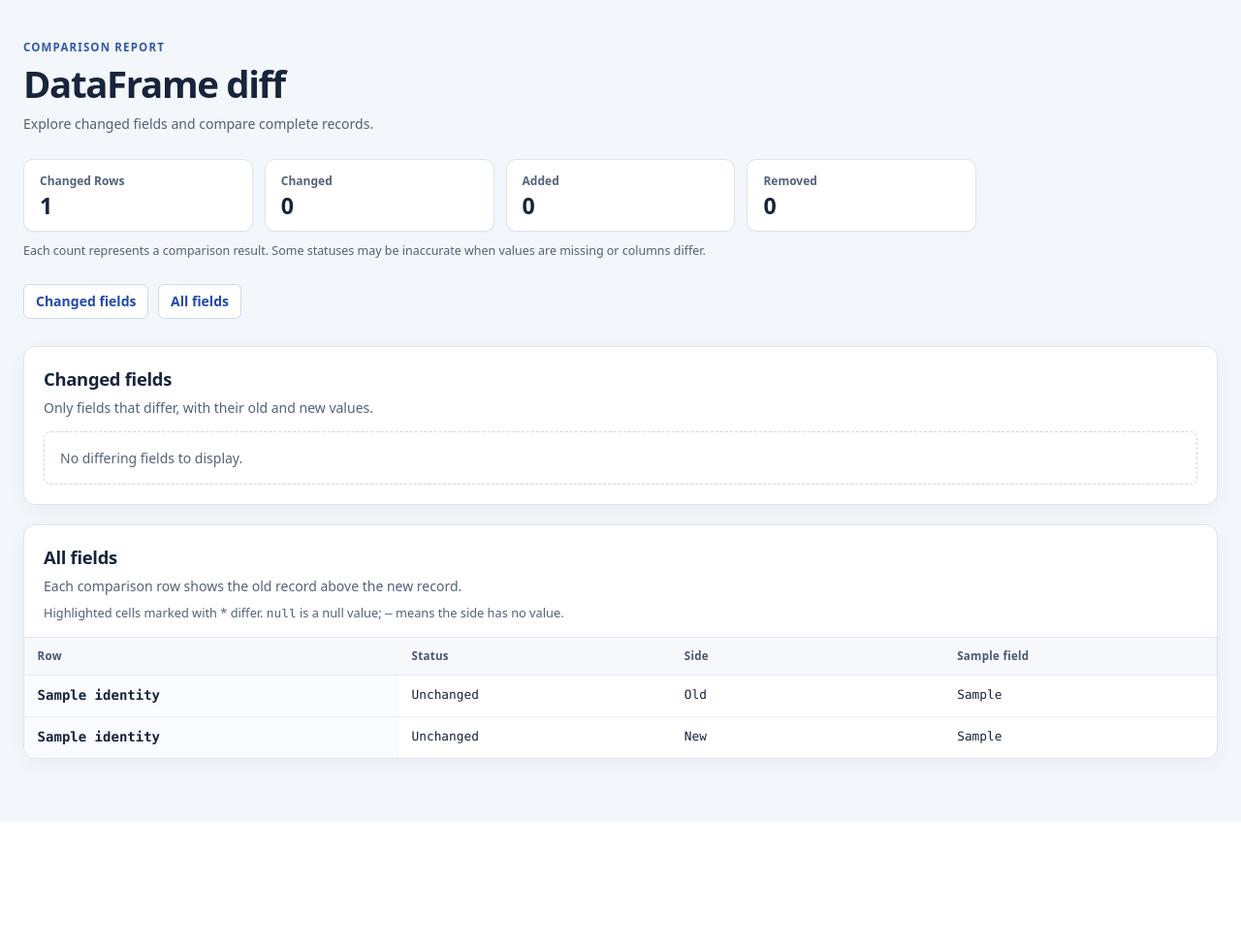
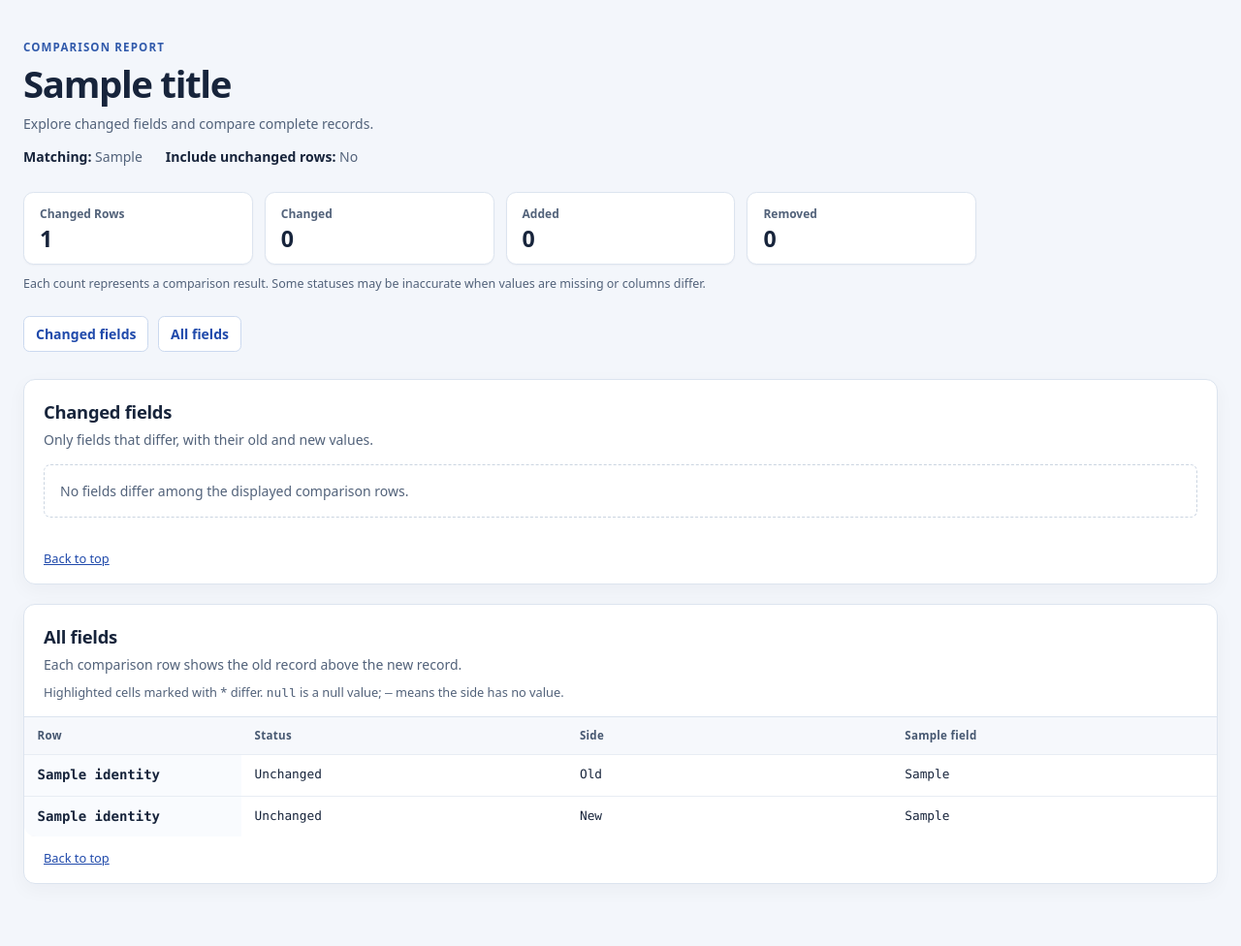
Before and after one commit to Robert-96/tools, a Python web app: template py-compare-df/src/templates/diff.html in a window 1280 px wide. Shown: the whole page at 97% size. Before the commit the page ends 802 px from the top, so only its background shows below. Run offline with Jinja, Linux system fonts and the light colour scheme; the template is opened without the code that fills it: most values are stand-ins (such as "Sample title", 1, 10 or a date in 2020).

Commit message:
Refactor HTML report template to use dynamic title and improve context display; enhance test cases for title escaping and report structure

```diff
--- a/py-compare-df/src/templates/diff.html
+++ b/py-compare-df/src/templates/diff.html
@@ -3,7 +3,7 @@
   <head>
     <meta charset="utf-8">
     <meta name="viewport" content="width=device-width, initial-scale=1">
-    <title>DataFrame diff</title>
+    <title>{{ title }}</title>
     <style>
       :root {
         color-scheme: light;
@@ -45,10 +45,13 @@
         text-transform: uppercase;
       }
 
-      h1 { margin: 0; font-size: clamp(1.7rem, 4vw, 2.4rem); line-height: 1.15; letter-spacing: -.035em; }
+      h1 { margin: 0; font-size: clamp(1.7rem, 4vw, 2.4rem); line-height: 1.15; letter-spacing: -.035em; overflow-wrap: anywhere; }
       h2 { margin: 0; font-size: 1.15rem; letter-spacing: -.015em; }
       p { margin: 0; }
       .intro { margin-top: .6rem; color: var(--muted); }
+      .report-context { display: flex; flex-wrap: wrap; gap: .5rem 1.5rem; margin-top: .8rem; color: var(--muted); }
+      .report-context strong { color: var(--ink); }
+      .report-context span { overflow-wrap: anywhere; }
 
       .summary {
         display: grid;
@@ -117,6 +120,25 @@
       .all-fields-table th, .all-fields-table td { min-width: 7rem; max-width: 20rem; }
       .all-fields-table tr.pair-start > * { border-top: 2px solid #cbd8e8; }
       .all-fields-table tr.pair-start:first-child > * { border-top: 0; }
+      .row-identity {
+        position: sticky;
+        left: 0;
+        z-index: 1;
+        background: #f9fbfe;
+        box-shadow: 2px 0 3px #17243b1a;
+        overflow-wrap: anywhere;
+      }
+      .all-fields-table .row-identity, .changed-fields-table .row-identity {
+        min-width: min(7rem, 35vw);
+        width: min(14rem, 35vw);
+        max-width: min(14rem, 35vw);
+      }
+      thead .row-identity { z-index: 2; background: #f6f8fc; }
+      .Added > .row-identity { background: #eef9f1; }
+      .Removed > .row-identity { background: #fff2f1; }
+      .Changed > .row-identity { background: #fffaeb; }
+      .Unchanged > .row-identity { background: #f5f7fa; }
+      .back-to-top { padding: .8rem 1.25rem 1rem; font-size: .8rem; }
 
       .Added { background: #eef9f1; }
       .Removed { background: #fff2f1; }
@@ -136,11 +158,15 @@
     </style>
   </head>
   <body>
-    <main class="page">
+    <main class="page" id="top">
       <header>
         <p class="eyebrow">Comparison report</p>
-        <h1>DataFrame diff</h1>
+        <h1>{{ title }}</h1>
         <p class="intro">Explore changed fields and compare complete records.</p>
+        <p class="report-context">
+          <span><strong>Matching:</strong> {% if on is not none %}{{ on | join(", ") }}{% else %}Index{% endif %}</span>
+          <span><strong>Include unchanged rows:</strong> {{ "Yes" if keep_all else "No" }}</span>
+        </p>
       </header>
 
       <section aria-labelledby="overview-heading">
@@ -167,11 +193,11 @@
         {% set has_changes = rows | selectattr("changed_fields") | list | length > 0 %}
         {% if has_changes %}
         <div class="table-wrap" role="region" aria-label="Changed fields table, scroll horizontally for more columns" tabindex="0">
-          <table>
+          <table class="changed-fields-table">
             <caption class="sr-only">Changed fields with old and new values</caption>
             <thead>
               <tr>
-                <th scope="col">Row</th>
+                <th scope="col" class="row-identity">Row</th>
                 <th scope="col">Status</th>
                 <th scope="col">Column</th>
                 <th scope="col">Old</th>
@@ -183,7 +209,7 @@
               {% set changed = row.changed_fields %}
               {% for field, old_value, new_value in row.values if field in changed %}
               <tr class="{{ row.status }}">
-                <td>{{ row.identity }}</td>
+                <td class="row-identity">{{ row.identity }}</td>
                 <td>{{ row.status }}</td>
                 <td>{{ field }}</td>
                 <td>{{ old_value }}</td>
@@ -195,8 +221,13 @@
           </table>
         </div>
         {% else %}
-        <p class="empty">No differing fields to display.</p>
+        {% if rows %}
+        <p class="empty">No fields differ among the displayed comparison rows.</p>
+        {% else %}
+        <p class="empty">No comparison rows were returned.</p>
         {% endif %}
+        {% endif %}
+        <p class="back-to-top"><a href="#top">Back to top</a></p>
       </section>
 
       <section class="panel" id="all-fields" aria-labelledby="all-heading">
@@ -211,7 +242,7 @@
             <caption class="sr-only">All fields, with old and new records on consecutive rows</caption>
             <thead>
               <tr>
-                <th scope="col">Row</th>
+                <th scope="col" class="row-identity">Row</th>
                 <th scope="col">Status</th>
                 <th scope="col">Side</th>
                 {% for field in rows[0].fields %}
@@ -224,7 +255,7 @@
               {% set values = row.values %}
               {% set changed = row.changed_fields %}
               <tr class="pair-start">
-                <th scope="row">{{ row.identity }}</th>
+                <th scope="row" class="row-identity">{{ row.identity }}</th>
                 <td>{{ row.status }}</td>
                 <td>Old</td>
                 {% for field, old_value, new_value in values %}
@@ -232,7 +263,7 @@
                 {% endfor %}
               </tr>
               <tr>
-                <th scope="row">{{ row.identity }}</th>
+                <th scope="row" class="row-identity">{{ row.identity }}</th>
                 <td>{{ row.status }}</td>
                 <td>New</td>
                 {% for field, old_value, new_value in values %}
@@ -244,8 +275,9 @@
           </table>
         </div>
         {% else %}
-        <p class="empty">No comparison rows to display.</p>
+        <p class="empty">No comparison rows were returned.</p>
         {% endif %}
+        <p class="back-to-top"><a href="#top">Back to top</a></p>
       </section>
     </main>
   </body>
```
Also changed, not shown: py-compare-df/tests/test_diff.py (+82 -21 lines).
